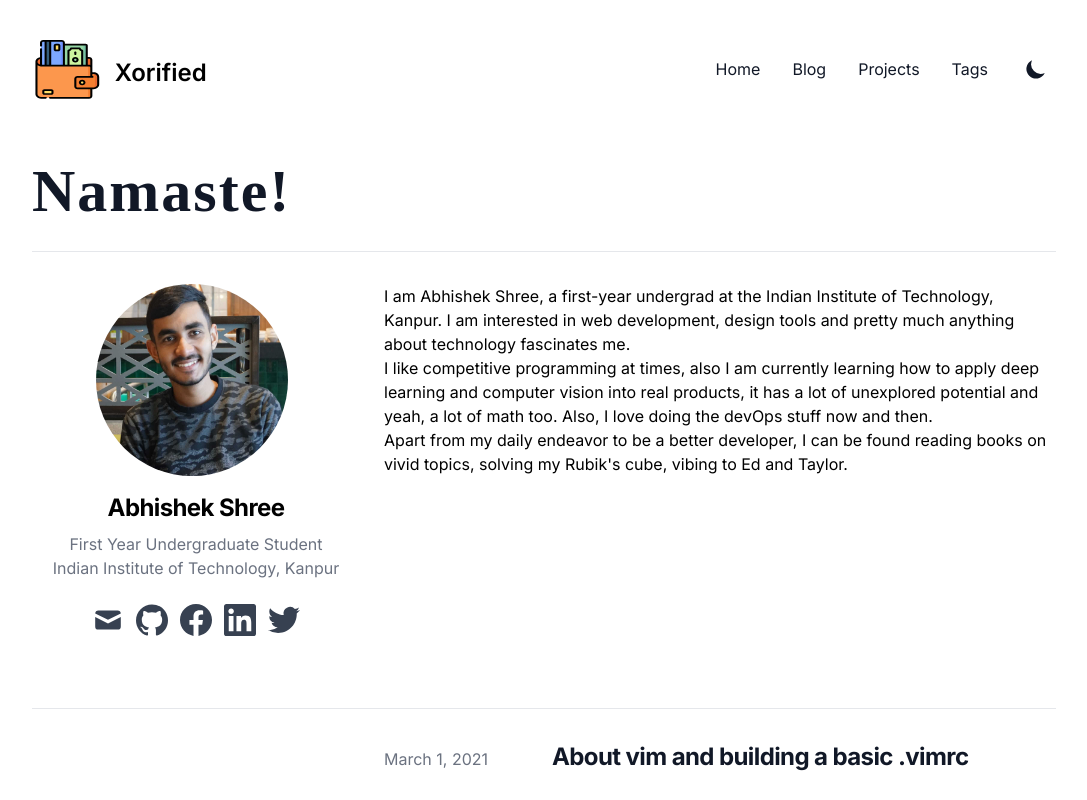
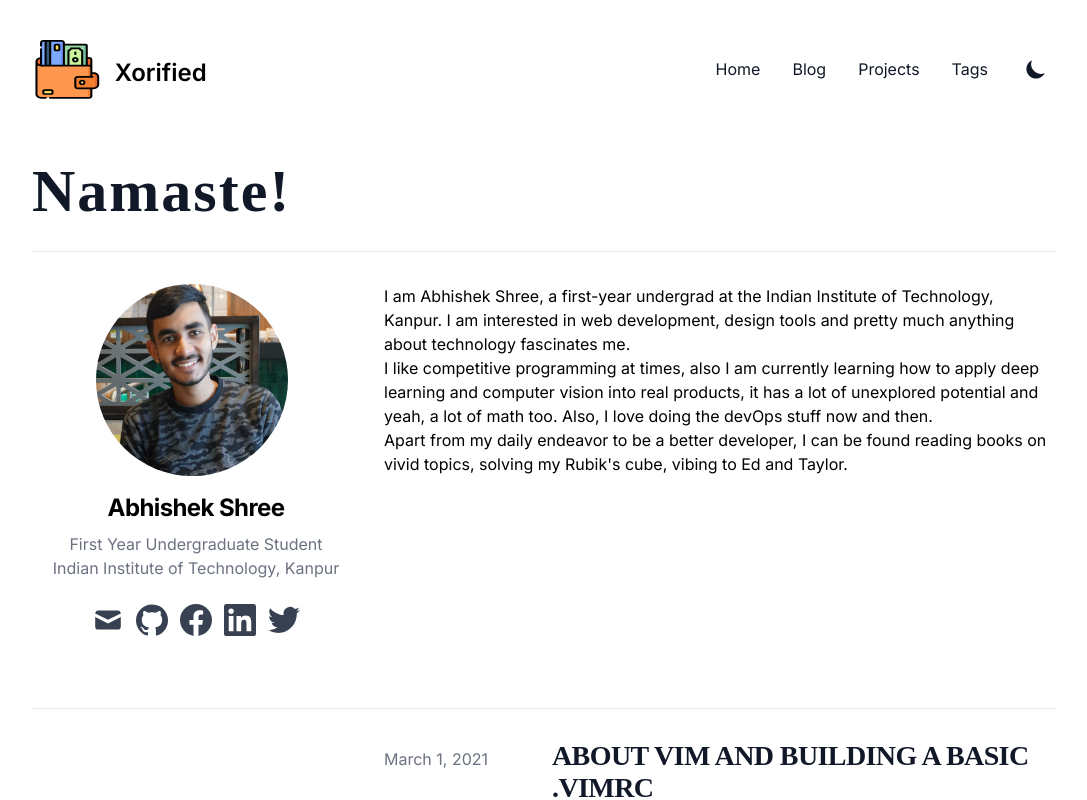
Before and after one commit to abhishekshree/abhishekshree.github.io, a Next.js app: page / in a window 1280 px wide. Shown: the top 800 px of the page, without its empty margins (96-1183 px from the left). Built offline with nearby package versions, Linux system fonts and the light colour scheme; what @tailwindcss/typography would draw is missing.

Commit message:
font change

```diff
--- a/css/tailwind.css
+++ b/css/tailwind.css
@@ -2,6 +2,8 @@
 @tailwind components;
 @tailwind utilities;
 @import url('https://fonts.googleapis.com/css2?family=Bree+Serif&display=swap');
+@import url('https://fonts.googleapis.com/css2?family=Montserrat:wght@700&display=swap');
+
 
 .remark-code-title {
   @apply px-5 py-3 font-mono text-sm font-bold text-gray-200 bg-gray-700 rounded-t;
@@ -23,3 +25,10 @@ html {
   font-family: 'Bree Serif', serif;
   letter-spacing: 2px;
 }
+
+.m {
+  font-family: 'Montserrat', 'sans-serif';
+  font-size: 28px;
+  line-height: 30px;
+
+}
--- a/pages/index.js
+++ b/pages/index.js
@@ -135,7 +135,7 @@ export default function About({ posts }) {
                                     textDecoration: 'none',
                                   }}
                                 >
-                                  {title}
+                                  <span className="uppercase m">{title}</span>
                                 </Link>
                               </h2>
                             </div>
```
